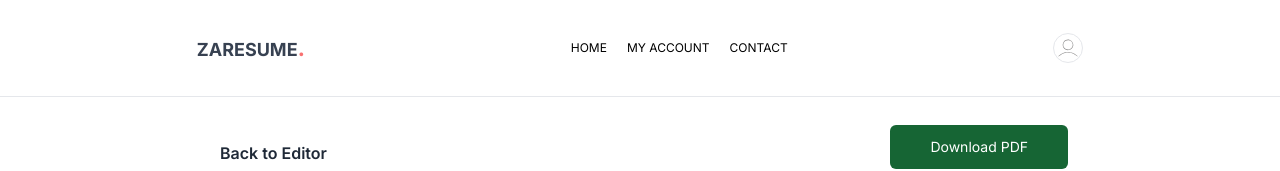
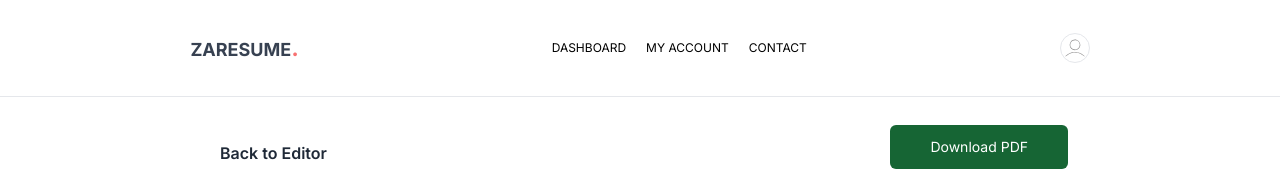
Before and after one commit to strangermushwana/resume-builder, a Next.js app: page /resume/JiGh_31GA20JabpZBfa in a window 1280 px wide. Shown: the top 171 px of the page. Built offline with nearby package versions, Linux system fonts and the light colour scheme.

Commit message:
fixed nav

```diff
--- a/app/components/Navbar.tsx
+++ b/app/components/Navbar.tsx
@@ -19,17 +19,23 @@ export default function Navbar() {
     <div
       className={
         active
-          ? 'bg-black text-white p-8 border-b mb-2'
-          : 'bg-white text-black p-8 border-b mb-2'
+          ? 'sticky top-0 bg-black text-white p-8 mb-2'
+          : 'sticky top-0 bg-white text-black p-8 border-b mb-2'
       }
     >
       <div className="max-w-6xl flex items-center mx-auto justify-around">
-        <div className="font-bold text-lg text-gray-700 uppercase cursor-pointer">
+        <div
+          className={
+            active
+              ? 'font-bold text-lg text-white uppercase cursor-pointer'
+              : 'font-bold text-lg text-gray-700 uppercase cursor-pointer'
+          }
+        >
           zaresume<span className="text-red-400 font-semibold text-2xl">.</span>
         </div>
         <div className="flex space-x-5 justify-center items-center">
           <div className="cursor-pointer uppercase text-xs hover:text-gray-900">
-            Home
+            Dashboard
           </div>
           <div className="cursor-pointer uppercase text-xs hover:text-gray-900">
             My Account
@@ -38,7 +44,13 @@ export default function Navbar() {
             Contact
           </div>
         </div>
-        <div className="border rounded-full p-1 cursor-pointer hover:ring-1 hover:ring-yellow-700">
+        <div
+          className={
+            active
+              ? 'border rounded-full p-1 cursor-pointer hover:ring-1 hover:ring-green-700'
+              : 'border rounded-full p-1 cursor-pointer hover:ring-1 hover:ring-yellow-700'
+          }
+        >
           <svg
             id="SvgjsSvg1016"
             width="20"
@@ -59,7 +71,11 @@ export default function Navbar() {
                 <path
                   d="M376.9 175.9c-.3 49.8-31.7 96.2-78.8 113.4-48.2 17.6-102.7 2.8-135.5-36.6-32.4-38.9-36.2-96-10.2-139.1 26-43.3 78.1-66.4 127.7-56.2 49.2 10.1 87.5 50.3 95.5 99.8C376.5 163.4 376.9 169.7 376.9 175.9c.1 9.6 15.1 9.7 15 0-.3-56.7-36-107.9-89.2-127.6-53-19.7-115.2-2.9-151.2 40.7-36.4 44.2-41.7 108.2-11.8 157.4 29.6 48.5 87.3 73.6 142.9 62.8 54.8-10.7 99.1-56.7 107.5-111.9 1.1-7.1 1.7-14.2 1.7-21.3C392 166.3 377 166.3 376.9 175.9zM22.7 469.8c49.5-48.5 111.9-82.8 180.5-94.4 64.5-10.9 131.8-.6 190.7 27.6 35.2 16.9 67.3 39.6 95.3 66.8 6.9 6.7 17.6-3.9 10.6-10.6-51.1-49.4-115.6-85-185.9-97.6-67.8-12.2-137.8-2.8-200.3 26.3C76 405.5 41.8 430.1 12.1 459.2 5.2 465.9 15.8 476.5 22.7 469.8L22.7 469.8z"
                   fill="#8a8989"
-                  className="color000 svgShape"
+                  className={
+                    active
+                      ? 'color000 svgShape hover:ring-1 hover:ring-green-800 border border-yellow-400 fill-white'
+                      : 'color000 svgShape'
+                  }
                 ></path>
               </svg>
             </g>
```
